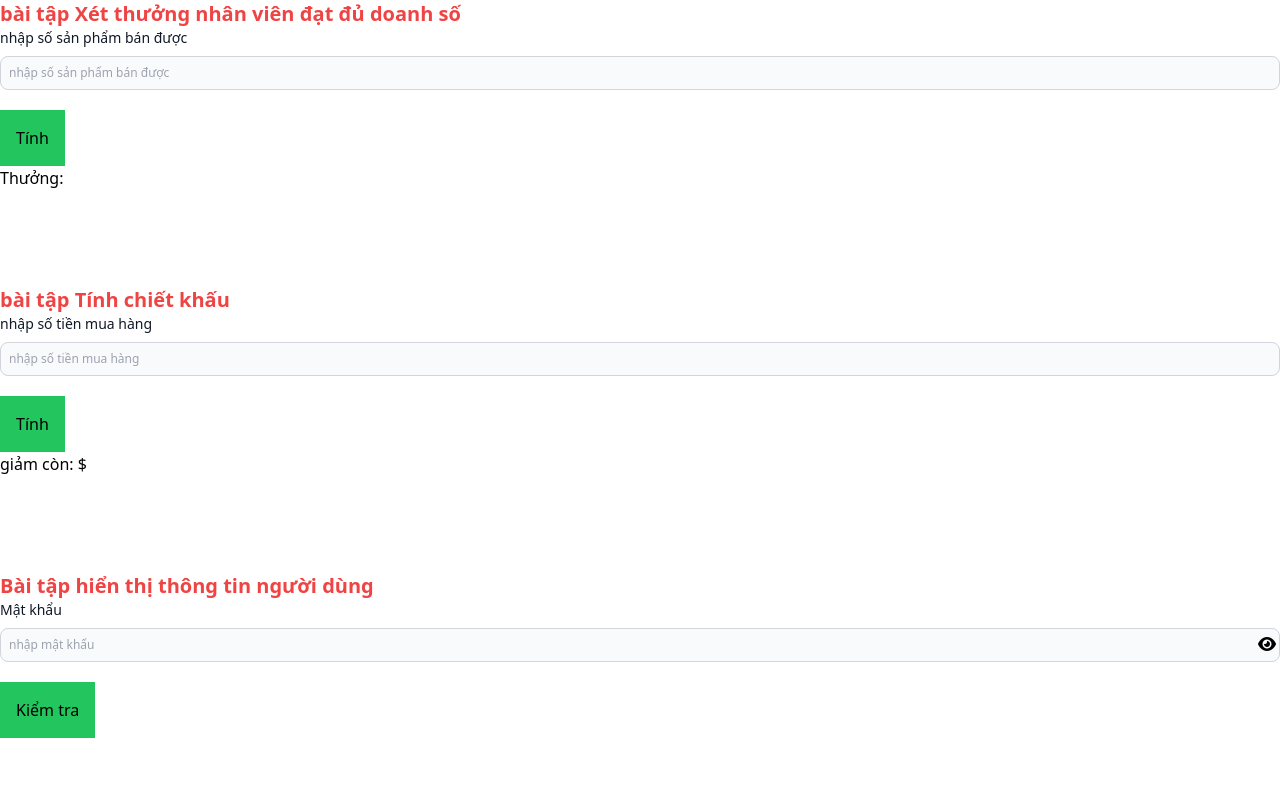
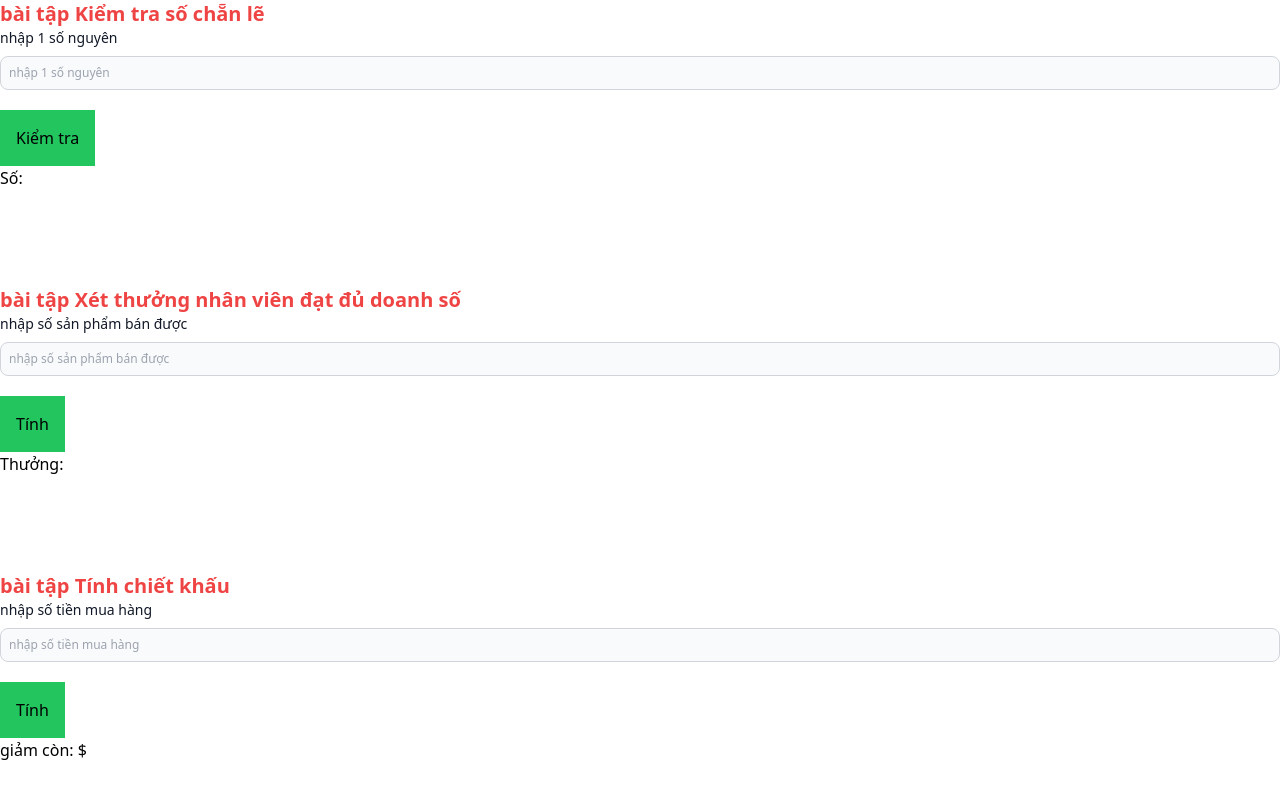
Before and after one commit to Lam-The-Vinh/BC77_JSBuoi3_LamTheVinh, a plain HTML site: page src/index.html in a window 1280 px wide. Shown: the top 800 px of the page. Drawn offline with Linux system fonts and the light colour scheme.

Commit message:
Bo sung them bai tap

```diff
--- a/src/index.html
+++ b/src/index.html
@@ -16,6 +16,27 @@
     <link rel="stylesheet" href="./css/output.css" />
   </head>
   <body>
+    <!-- bài tập kiểm tra số chẵn lẽ  -->
+    <div class="container mx-auto">
+      <h1 class="text-xl font-bold text-red-500">
+        bài tập Kiểm tra số chẵn lẽ
+      </h1>
+      <div>
+        <label class="block mb-2 text-sm font-medium text-gray-900"
+          >nhập 1 số nguyên</label
+        >
+        <input
+          type="text"
+          id="soNguyen"
+          class="block w-full p-2 text-gray-900 border border-gray-300 rounded-lg bg-gray-50 text-xs"
+          placeholder="nhập 1 số nguyên"
+        />
+        <button id="chanLe" class="bg-green-500 p-4 mt-5">Kiểm tra</button>
+        <div id="result">Số: <span></span></div>
+      </div>
+    </div>
+    <br /><br /><br /><br />
+
     <!-- bài tập Xét thưởng nhân viên đạt đủ doanh số  -->
     <div class="container mx-auto">
       <h1 class="text-xl font-bold text-red-500">
--- a/src/js/main.js
+++ b/src/js/main.js
@@ -1,3 +1,13 @@
+// bài tập kiểm chẵn lẽ
+document.querySelector("#chanLe").onclick = function () {
+  let soNguyen = document.querySelector("#soNguyen").value;
+  if (soNguyen % 2 === 0) {
+    document.querySelector("#result span").innerHTML = "chẵn";
+  } else {
+    document.querySelector("#result span").innerHTML = "lẻ";
+  }
+};
+
 // bài tập Xét thưởng nhân viên đạt đủ doanh số
 document.querySelector("#tinhThuong").onclick = function () {
   let sanPham = document.querySelector("#sanPham").value;
```
